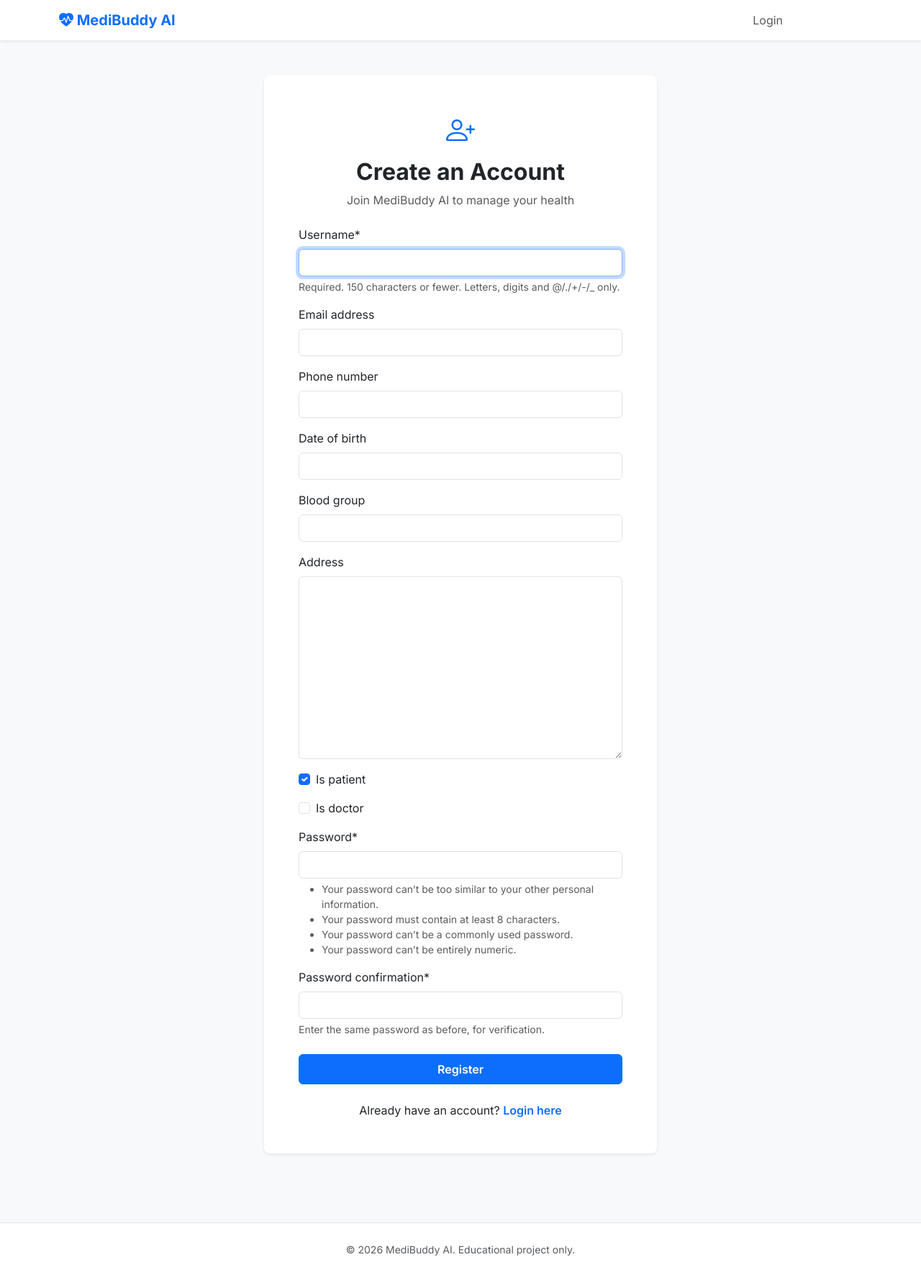
After one commit to veereshawaralli/PranaAI, a Django app: page /accounts/register/ in a window 1280 px wide. The commit adds this page. Shown: the whole page at 72% size. Run offline with Django 5.2, Linux system fonts and the light colour scheme; some libraries are stand-ins or nearby versions.

Commit message:
Add user authentication flow (login, register, logout)

```diff
--- /dev/null
+++ b/accounts/forms.py
@@ -0,0 +1,13 @@
+from django import forms
+from django.contrib.auth.forms import UserCreationForm, UserChangeForm
+from .models import CustomUser
+
+class CustomUserCreationForm(UserCreationForm):
+    class Meta:
+        model = CustomUser
+        fields = ('username', 'email', 'phone_number', 'date_of_birth', 'blood_group', 'address', 'is_patient', 'is_doctor')
+
+class CustomUserChangeForm(UserChangeForm):
+    class Meta:
+        model = CustomUser
+        fields = ('username', 'email', 'phone_number', 'date_of_birth', 'blood_group', 'address', 'is_patient', 'is_doctor')
--- /dev/null
+++ b/accounts/urls.py
@@ -0,0 +1,9 @@
+from django.urls import path
+from django.contrib.auth import views as auth_views
+from . import views
+
+urlpatterns = [
+    path('register/', views.register_view, name='register'),
+    path('login/', auth_views.LoginView.as_view(template_name='accounts/login.html'), name='login'),
+    path('logout/', auth_views.LogoutView.as_view(next_page='login'), name='logout'),
+]
--- a/accounts/views.py
+++ b/accounts/views.py
@@ -1,3 +1,19 @@
-from django.shortcuts import render
+from django.shortcuts import render, redirect
+from django.contrib.auth import login
+from django.contrib import messages
+from .forms import CustomUserCreationForm
 
-# Create your views here.
+def register_view(request):
+    if request.method == 'POST':
+        form = CustomUserCreationForm(request.POST)
+        if form.is_valid():
+            user = form.save()
+            login(request, user)
+            messages.success(request, f"Welcome {user.username}! Your account has been created.")
+            return redirect('home')  # Assuming we have a home url, or redirect to dashboard
+        else:
+            messages.error(request, "Please correct the errors below.")
+    else:
+        form = CustomUserCreationForm()
+
+    return render(request, 'accounts/register.html', {'form': form})
--- a/medibuddy_project/settings.py
+++ b/medibuddy_project/settings.py
@@ -145,3 +145,7 @@ DEFAULT_AUTO_FIELD = 'django.db.models.BigAutoField'
 
 # Custom User Model
 AUTH_USER_MODEL = 'accounts.CustomUser'
+
+# Authentication Redirects
+LOGIN_REDIRECT_URL = 'home'
+LOGOUT_REDIRECT_URL = 'login'
--- a/medibuddy_project/urls.py
+++ b/medibuddy_project/urls.py
@@ -18,9 +18,12 @@ from django.contrib import admin
 from django.urls import path, include
 from django.conf import settings
 from django.conf.urls.static import static
+from django.views.generic import TemplateView
 
 urlpatterns = [
     path('admin/', admin.site.urls),
+    path('accounts/', include('accounts.urls')),
+    path('', TemplateView.as_view(template_name='home.html'), name='home'),
 ]
 
 if settings.DEBUG:
--- /dev/null
+++ b/templates/accounts/register.html
@@ -0,0 +1,32 @@
+{% extends 'base.html' %}
+{% load crispy_forms_tags %}
+
+{% block title %}Register - MediBuddy AI{% endblock %}
+
+{% block content %}
+<div class="row justify-content-center">
+    <div class="col-md-8 col-lg-6">
+        <div class="card shadow-sm border-0 rounded-3 mt-4 mb-5">
+            <div class="card-body p-4 p-md-5">
+                <div class="text-center mb-4">
+                    <i class="bi bi-person-plus fs-1 text-primary"></i>
+                    <h2 class="fw-bold mt-2">Create an Account</h2>
+                    <p class="text-muted">Join MediBuddy AI to manage your health</p>
+                </div>
+
+                <form method="post">
+                    {% csrf_token %}
+                    {{ form|crispy }}
+                    <div class="d-grid gap-2 mt-4">
+                        <button type="submit" class="btn btn-primary py-2 fw-semibold">Register</button>
+                    </div>
+                </form>
+
+                <div class="text-center mt-4">
+                    <p class="mb-0">Already have an account? <a href="{% url 'login' %}" class="text-decoration-none fw-semibold">Login here</a></p>
+                </div>
+            </div>
+        </div>
+    </div>
+</div>
+{% endblock %}
--- a/templates/base.html
+++ b/templates/base.html
@@ -53,10 +53,10 @@
                         </li>
                     {% else %}
                         <li class="nav-item">
-                            <a class="nav-link" href="#">Login</a>
+                            <a class="nav-link" href="{% url 'login' %}">Login</a>
                         </li>
                         <li class="nav-item">
-                            <a class="nav-link btn btn-primary text-white ms-2 px-3" href="#">Register</a>
+                            <a class="nav-link btn btn-primary text-white ms-2 px-3" href="{% url 'register' %}">Register</a>
                         </li>
                     {% endif %}
                 </ul>
```
Also changed, not shown: templates/accounts/login.html (added, +32 -0 lines), templates/home.html (added, +21 -0 lines).
